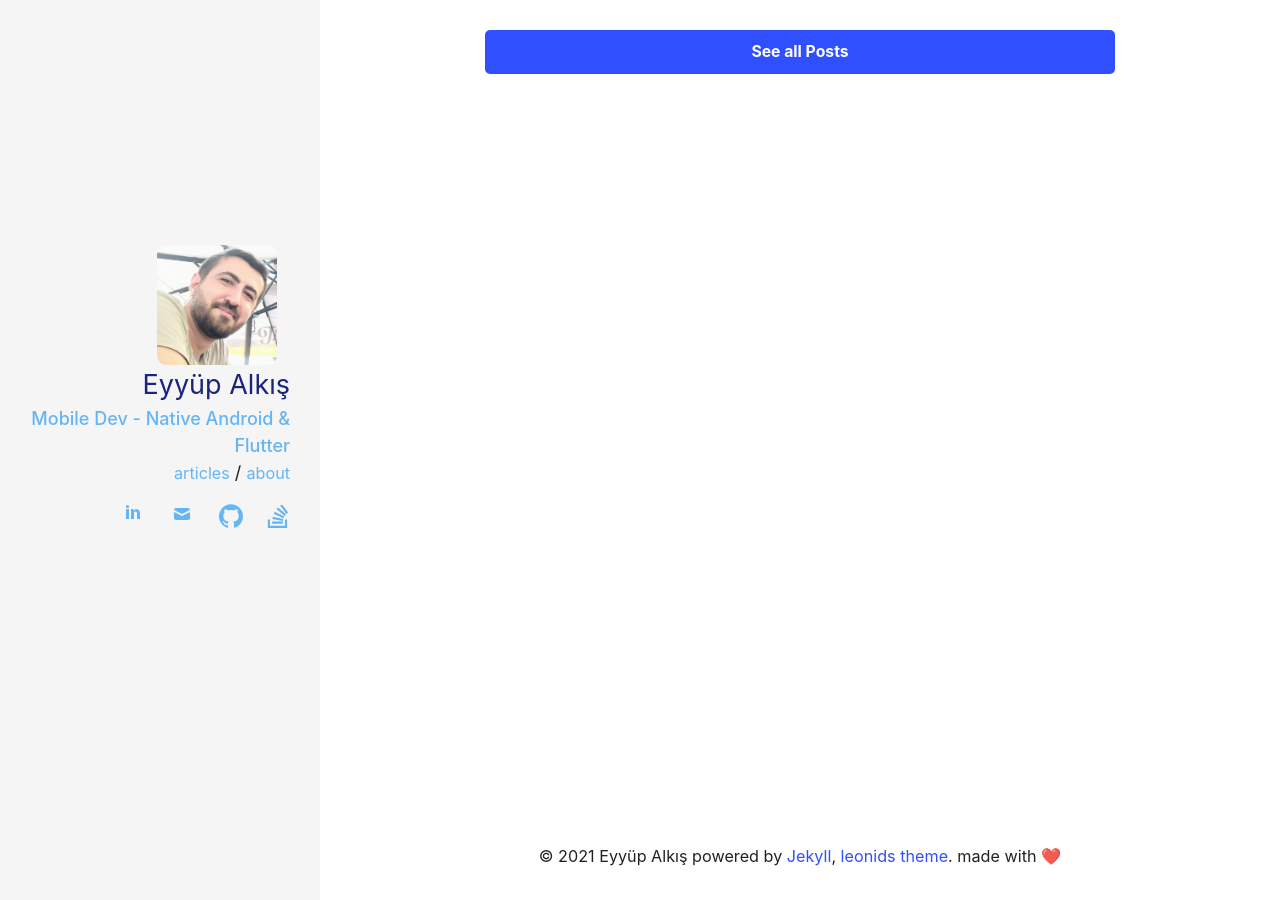
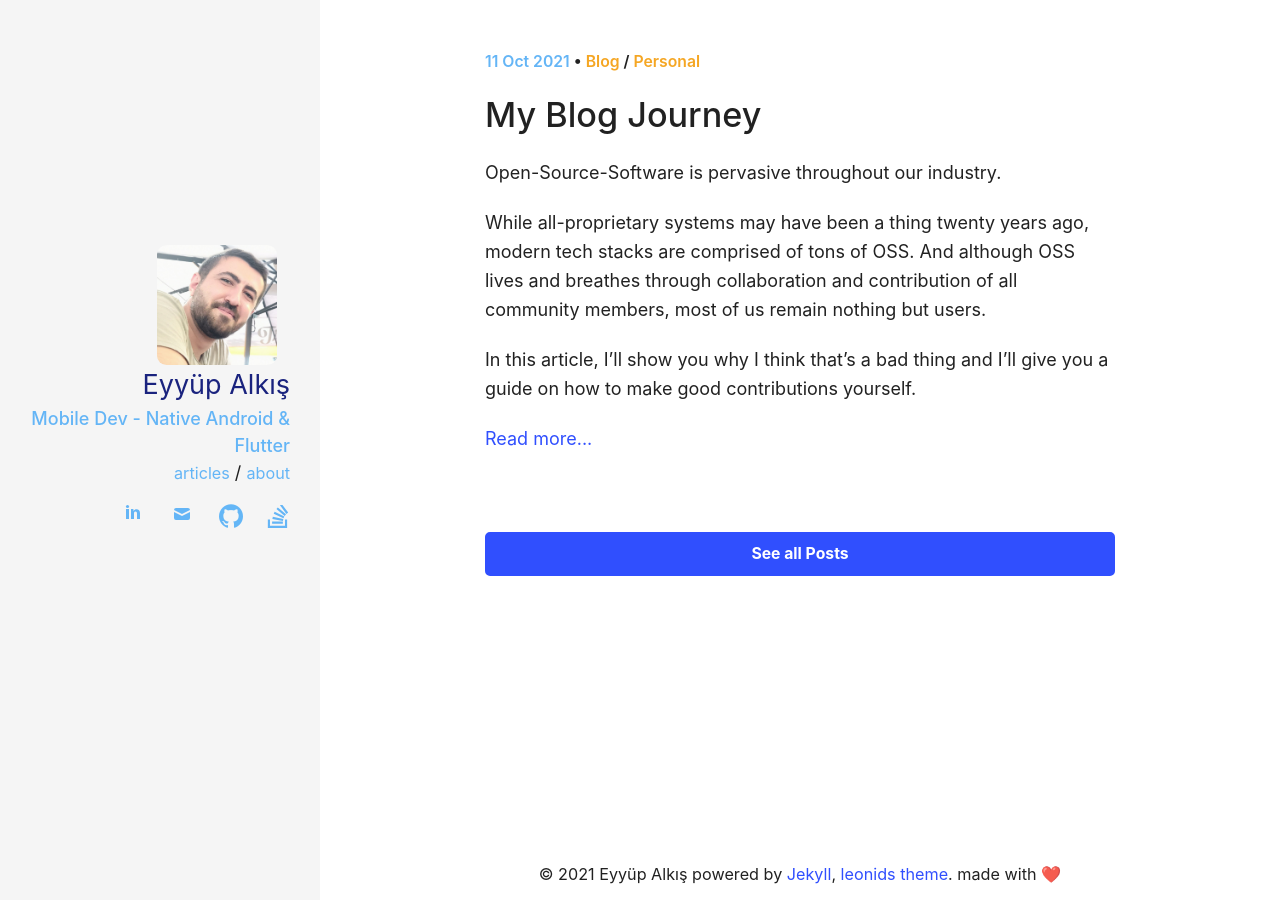
Before and after one commit to EyyupAlkis/About, a Jekyll site: the page built from index.html, in a window 1280 px wide. Built offline with Jekyll 4.4.1, drawn with Linux system fonts in a browser that asks for light colours.

Commit message:
added first blog

```diff
--- a/_drafts/2021-04-07-Road-to-open-Source.md
+++ b/_posts/2021-10-11-My-blog-journey.md
@@ -1,9 +1,9 @@
 ---
 layout: post
-title: Road to Open Source
+title: My Blog Journey
 categories:
-  - "Open Source"
-  - "Web Development"
+  - "Blog"
+  - "Personal"
 lang: en
 ---
 
```
Also changed, not shown: about.md (+1 -1 lines).
